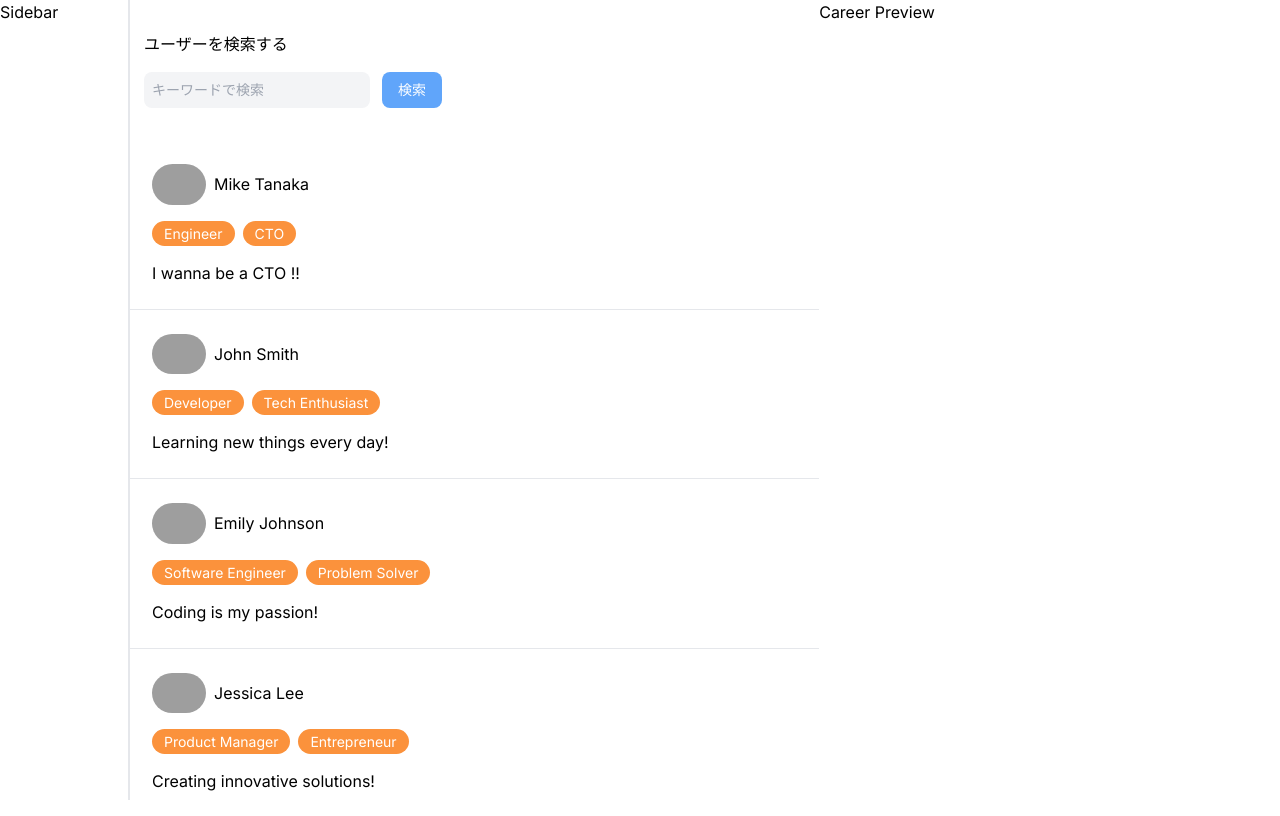
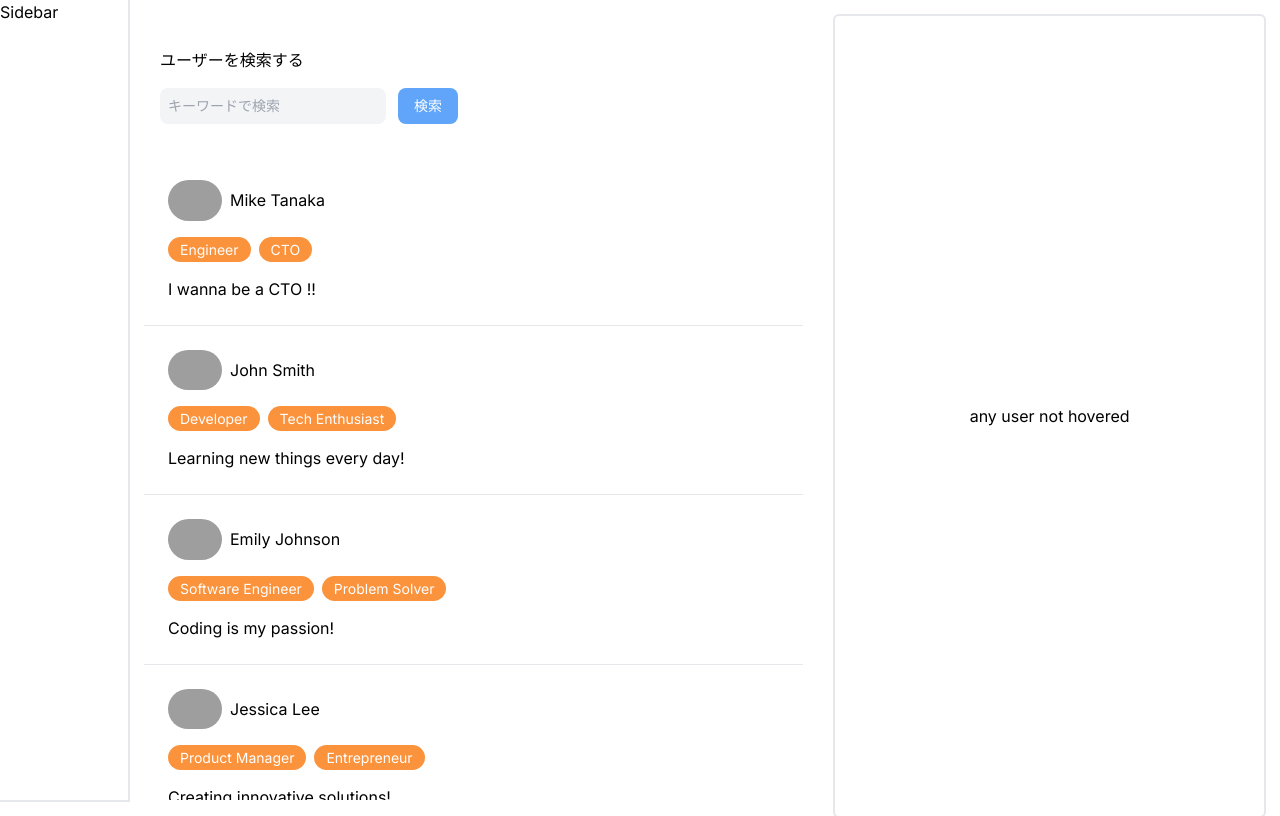
Before and after one commit to a-company-jp/a-project-frontend, a Next.js app: page /main in a window 1280 px wide. Built offline with nearby package versions, Linux system fonts and the light colour scheme; grey boxes are pictures that could not be loaded.

Commit message:
feat: CareerPreview

```diff
--- a/src/app/main/page.tsx
+++ b/src/app/main/page.tsx
@@ -1,8 +1,15 @@
+"use client";
+
+import CareerPreview from "@/components/CareerPreview";
 import Sidebar from "@/components/Sidebar";
 import UserList from "@/components/UserList";
 import UserSearchForm from "@/components/UserSearchForm";
+import { useState } from "react";
+import { userData } from "../../../proto/typescript/pb_out/main";
 
 const Main = () => {
+  const [hoveredUser, setHoveredUser] = useState<userData | null>(null);
+
   return (
     <div className="h-screen w-screen">
       <div className="grid grid-cols-10">
@@ -12,16 +19,20 @@ const Main = () => {
         <div className="col-span-9">
           <div className="grid grid-cols-5">
             <div className="col-span-3">
-              <div className="h-screen overflow-scroll">
+              <div className="p-4 h-screen overflow-scroll hidden-scrollbar">
                 <div className="h-max">
                   <UserSearchForm />
                 </div>
                 <div className="">
-                  <UserList />
+                  <UserList setHoveredUser={setHoveredUser} />
                 </div>
               </div>
             </div>
-            <div className="col-span-2">Career Preview</div>
+            <div className="col-span-2">
+              <div className="p-4 h-screen">
+                <CareerPreview user={hoveredUser} />
+              </div>
+            </div>
           </div>
         </div>
       </div>
--- /dev/null
+++ b/src/components/CareerPreview.tsx
@@ -0,0 +1,36 @@
+import React from "react";
+import { userData } from "../../proto/typescript/pb_out/main";
+import UserIcon from "./UserIcon";
+
+interface Props {
+  user: userData | null;
+}
+
+const CareerPreview = (props: Props) => {
+  const { user } = props;
+
+  return (
+    <div className="h-screen">
+      <div className="h-full outline outline-2 outline-gray-200 rounded">
+        <div className="flex h-full justify-center items-center">
+          {
+            // NOTE: ナジャさんの作成したコンポーネント置く。
+            // 仮にHoverしたユーザーの情報を表示させている。
+          }
+          {user ? (
+            <div className="flex-row items-center">
+              <UserIcon iconImageHash={user.iconImageHash} size={128} />
+              <div className="text-center">
+                <span>{user.firstname + " " + user.lastname}</span>
+              </div>
+            </div>
+          ) : (
+            <p>any user not hovered</p>
+          )}
+        </div>
+      </div>
+    </div>
+  );
+};
+
+export default CareerPreview;
--- a/src/components/UserList.tsx
+++ b/src/components/UserList.tsx
@@ -1,4 +1,6 @@
-import React from "react";
+"use client";
+
+import React, { Dispatch, SetStateAction } from "react";
 import User from "./User";
 import { userData } from "../../proto/typescript/pb_out/main";
 
@@ -153,15 +155,25 @@ const users: userData[] = [
   },
 ];
 
+interface Props {
+  setHoveredUser: Dispatch<SetStateAction<null | userData>>;
+}
+
 /**
  * UserList Component
  * ユーザー一覧
  */
-const UserList = () => {
+const UserList = (props: Props) => {
+  const { setHoveredUser } = props;
+
   return (
     <div className="divide-y">
       {users.map((user) => {
-        return <User user={user} key={user.userId} />;
+        return (
+          <div key={user.userId} onMouseEnter={() => setHoveredUser(user)}>
+            <User user={user} />
+          </div>
+        );
       })}
     </div>
   );
```
